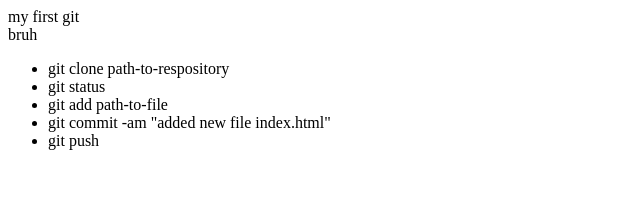
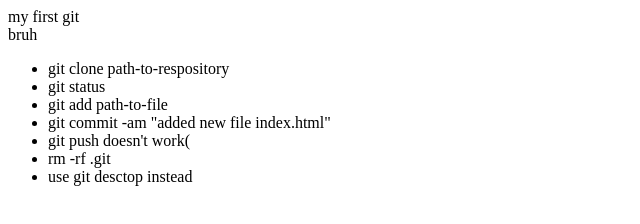
Before and after one commit to VulgarProcrastinator/git-test, a plain HTML site: page index.html in a window 1280 px wide. Shown: the whole page, without its empty margins (0-640 px from the left). Drawn offline with Linux system fonts and the light colour scheme.

Commit message:
Update index.html

```diff
--- a/index.html
+++ b/index.html
@@ -14,7 +14,9 @@
       <li>git status</li>
       <li>git add path-to-file</li>
       <li>git commit -am "added new file index.html"</li>
-      <li>git push</li>
+      <li>git push doesn't work(</li>
+      <li>rm -rf .git</li>
+      <li>use git desctop instead</li>
     </ul>
   </body>
 </html>
--- /dev/null
+++ b/index.js
@@ -0,0 +1 @@
+//* bruh
```
